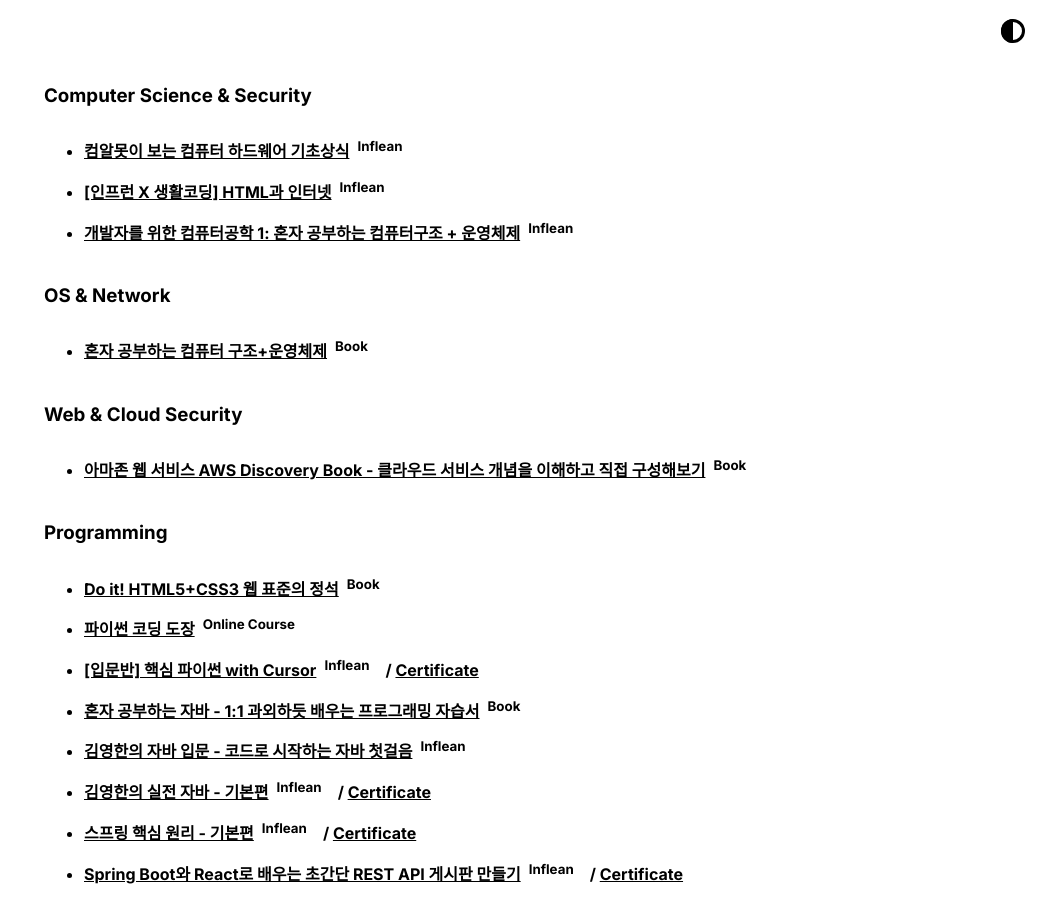
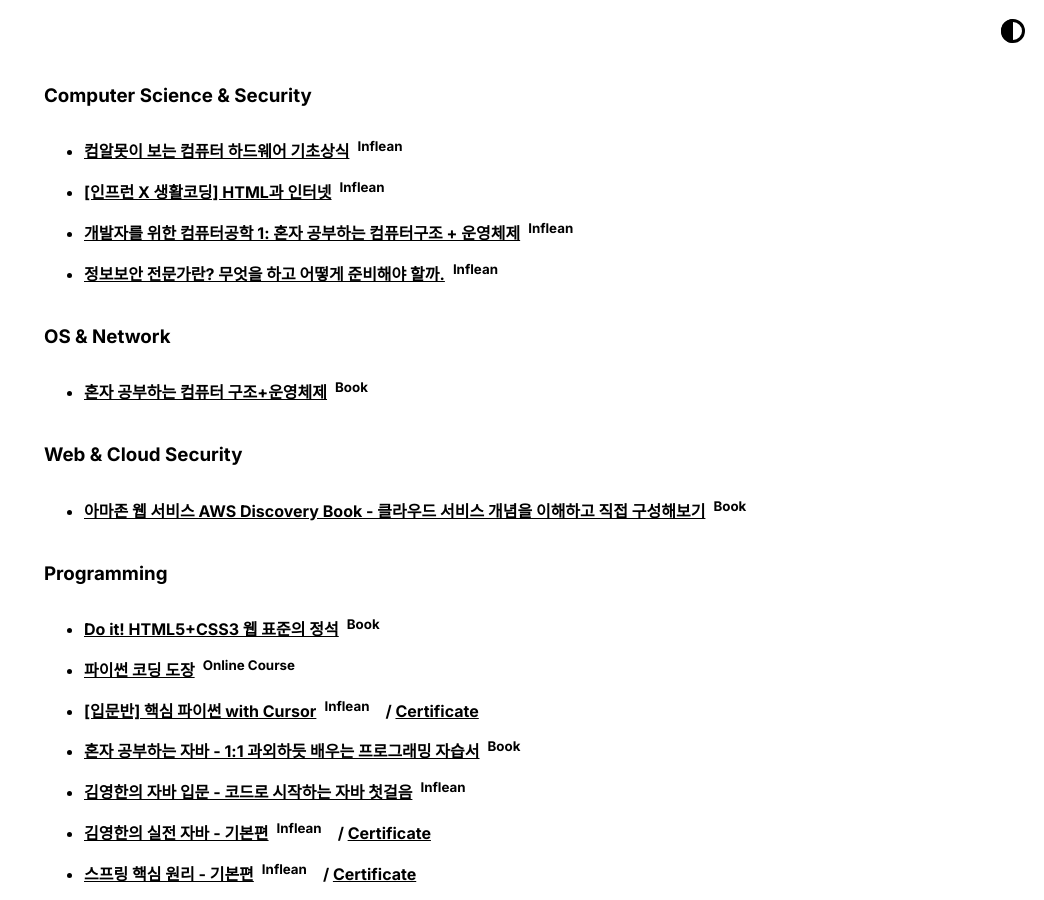
Before and after one commit to BangJeongBin/BangJeongBin.github.io, a Jekyll site: the page built from index.md, in a window 1280 px wide and 900 px high, scrolled down 2567 px. Shown: the whole window, without its empty margins (236-1280 px from the left). Built offline with Jekyll 4.4.1, drawn with Linux system fonts in a browser that asks for light colours.

Commit message:
Update activities_list.html

```diff
--- a/_includes/activities_list.html
+++ b/_includes/activities_list.html
@@ -16,6 +16,12 @@
         <strong>
             <a href="https://www.inflearn.com/course/%ED%98%BC%EC%9E%90-%EA%B3%B5%EB%B6%80%ED%95%98%EB%8A%94-%EC%BB%B4%ED%93%A8%ED%84%B0%EA%B5%AC%EC%A1%B0-%EC%9A%B4%EC%98%81%EC%B2%B4%EC%A0%9C/dashboard">
                 개발자를 위한 컴퓨터공학 1: 혼자 공부하는 컴퓨터구조 + 운영체제</a>&ensp;<sup>Inflean</sup></strong>
+    </li>
+
+    <li>
+        <strong>
+            <a href="https://www.inflearn.com/course/%EC%A0%95%EB%B3%B4%EB%B3%B4%EC%95%88-%EC%A0%84%EB%AC%B8%EA%B0%80/dashboard">
+                정보보안 전문가란? 무엇을 하고 어떻게 준비해야 할까.</a>&ensp;<sup>Inflean</sup></strong>
     </li>
 </ul>
 
```
